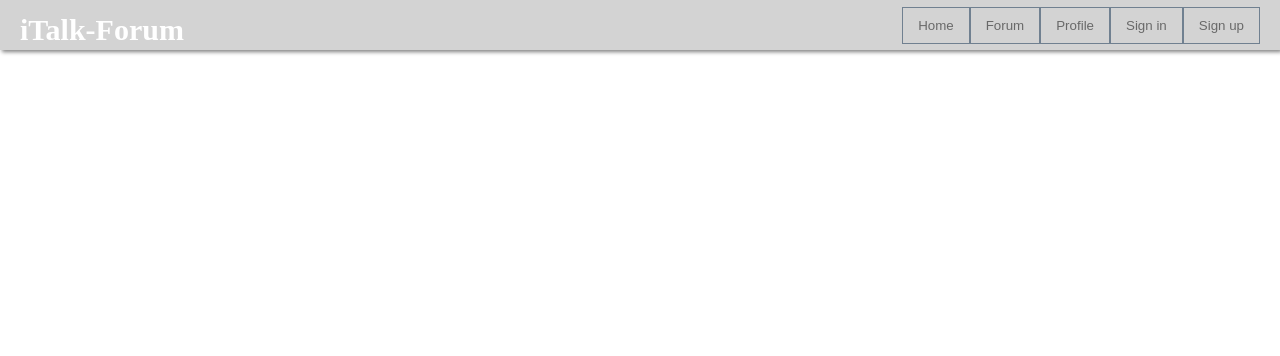
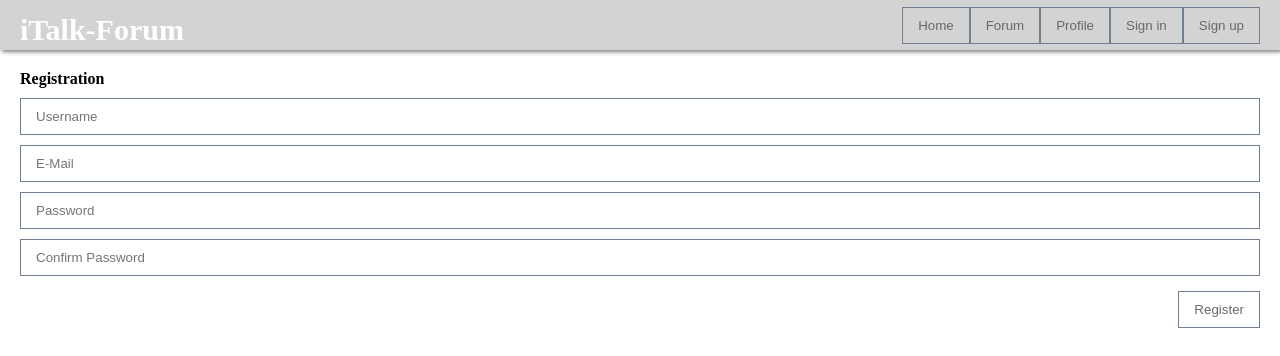
Before and after one commit to NickMendel/iTalk-Frontend, a Vue app: page /newRegistration in a window 1280 px wide. Shown: the top 356 px of the page. Built offline with nearby package versions, Linux system fonts and the light colour scheme.

Commit message:
implementation of user registration

```diff
--- /dev/null
+++ b/src/components/UI/MyInput.vue
@@ -0,0 +1,27 @@
+<template>
+    <input :value="modelValue" @input="updateInput" class="input" type="text">
+</template>
+
+<script>
+export default {
+    name: 'MyInput',
+    props: {
+        modelValue: [String, Number],
+    },
+    methods: {
+        updateInput(event) {
+            this.$emit('update:modelValue', event.target.value);
+        }
+    }
+}
+</script>
+
+<style scoped>
+.input {
+    width: 100%;
+    border: 1px solid slategray;
+    padding: 10px 15px;
+    display: block;
+    margin-top: 10px;
+}
+</style>
--- a/src/components/UI/Navbar.vue
+++ b/src/components/UI/Navbar.vue
@@ -1,12 +1,12 @@
 <template>
     <div class="navbar">
-        <div class="logo">iTalk-Forum</div>
+        <div class="logo" @click="$router.push('/')">iTalk-Forum</div>
         <div class="navbar__btns">
             <MyButton>Home</MyButton>
             <MyButton>Forum</MyButton>
             <MyButton>Profile</MyButton>
             <MyButton>Sign in</MyButton>
-            <MyButton>Sign up</MyButton>
+            <MyButton @click="$router.push('/newRegistration')">Sign up</MyButton>
         </div>
     </div>
 </template>
--- a/src/components/UI/index.js
+++ b/src/components/UI/index.js
@@ -1,5 +1,7 @@
-import MyButton from '@/components/UI/MyButton.vue'
+import MyButton from '@/components/UI/MyButton.vue';
+import MyInput from '@/components/UI/MyInput.vue';
 
 export default [
     MyButton,
+    MyInput,
 ]
--- /dev/null
+++ b/src/components/UserRegisterForm.vue
@@ -0,0 +1,51 @@
+<template>
+    <div>
+        <form @submit.prevent>
+            <h4>Registration</h4>
+            <MyInput v-model="user.username" autocomplete="username" placeholder="Username"/>
+            <MyInput v-model="user.email" placeholder="E-Mail"/>
+            <MyInput v-model="user.password" autocomplete="new-password" type="password" placeholder="Password"/>
+            <MyInput v-model="confirmPassword" type="password" placeholder="Confirm Password"/>
+            <MyButton style="align-self: flex-end;margin-top: 15px;" @click="createUser">Register</MyButton>
+        </form>
+    </div>
+</template>
+
+<script>
+
+export default {
+    data() {
+        return {
+            user: {
+                username: '',
+                email: '',
+                password: '',
+            },
+            confirmPassword: '',
+        };
+    },
+    methods: {
+        createUser() {
+            if (this.user.password !== this.confirmPassword) {
+                alert('Passwords do not match!');
+                return;
+            } else {
+                this.$emit('createUser', this.user);
+                this.user = {
+                    username: '',
+                    email: '',
+                    password: '',
+                },
+                this.confirmPassword = '';
+            };
+        },
+    },
+}
+</script>
+
+<style scoped>
+    form{
+        display: flex;
+        flex-direction: column;
+    }
+</style>
--- /dev/null
+++ b/src/pages/UserRegistration.vue
@@ -0,0 +1,43 @@
+<template>
+    <div>
+        <UserRegisterForm @createUser="createUser" />
+    </div>
+</template>
+
+<script>
+import UserRegisterForm from '@/components/UserRegisterForm.vue';
+import MyButton from '@/components/UI/MyButton.vue';
+import MyInput from '@/components/UI/MyInput.vue';
+import axios from 'axios';
+
+export default {
+    components: {
+        UserRegisterForm,
+        MyButton,
+        MyInput
+    },
+    data() {
+        return {
+
+        }
+    },
+    methods: {
+        createUser(user) {
+            const newUser = {
+                username: user.username,
+                email: user.email,
+                password: user.password,
+            };
+            const request = axios.post('http://localhost:8080/api/v1/users/', newUser)
+                .then((response) => {
+                    console.log('User created: ', response.data);
+                })
+                .catch((error) => {
+                    console.log('Error creating user: ', error);
+                });
+        }
+    }
+}
+</script>
+
+<style scoped></style>
--- a/src/router/router.js
+++ b/src/router/router.js
@@ -1,5 +1,7 @@
 import Home from '@/pages/Home.vue';
 import { createRouter, createWebHistory } from 'vue-router';
+import UserRegistration from '@/pages/UserRegistration.vue';
+
 
 const routes = [
     {
@@ -7,6 +9,12 @@ const routes = [
         name: 'Home',
         component: Home
     },
+    {
+        path: '/newRegistration',
+        name: 'UserRegistration',
+        component: UserRegistration
+
+    }
 ]
 
 const router = createRouter({
```
